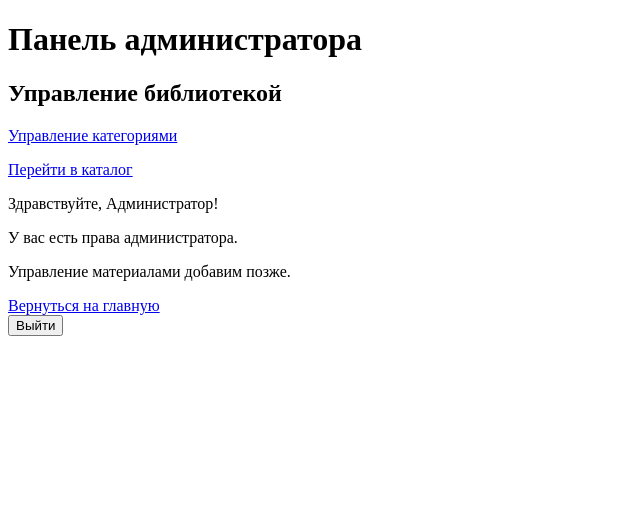
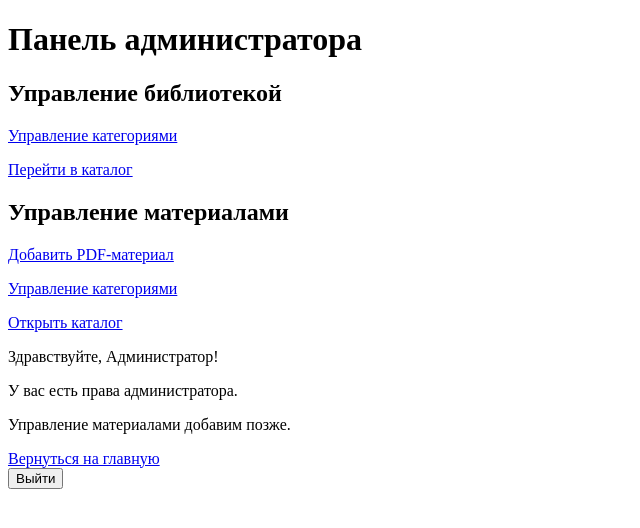
Before and after one commit to andreewwladyslaw-bot/biblioteka-online-projekt, a PHP site: page /admin/dashboard.php in a window 1280 px wide. Shown: the top 528 px of the page, without its empty margins (0-640 px from the left). Run offline with PHP 8.4, Linux system fonts and the light colour scheme; a user stored in the database is signed in.

Commit message:
dodawanie zmiany w dashboard

```diff
--- a/biblioteka-online projekt/admin/dashboard.php
+++ b/biblioteka-online projekt/admin/dashboard.php
@@ -34,6 +34,26 @@ requireAdmin();
         </p>
     </nav>
 
+<h2>Управление материалами</h2>
+
+<p>
+    <a href="add_material.php">
+        Добавить PDF-материал
+    </a>
+</p>
+
+<p>
+    <a href="categories.php">
+        Управление категориями
+    </a>
+</p>
+
+<p>
+    <a href="../index.php">
+        Открыть каталог
+    </a>
+</p>
+
 
     <p>
         Здравствуйте,
```
